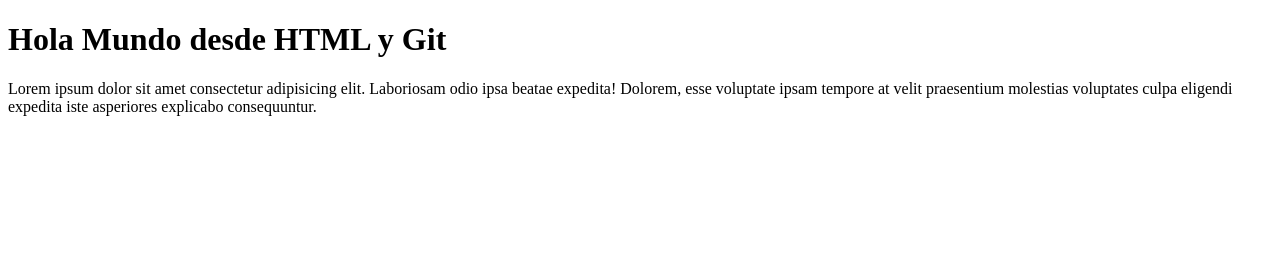
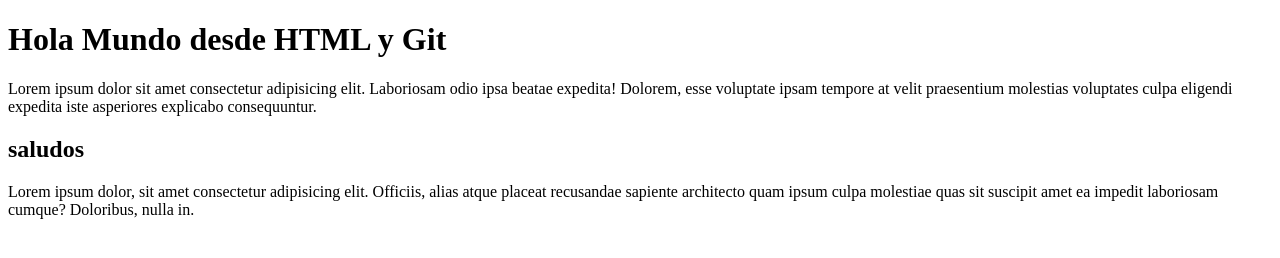
Before and after one commit to rafaelmaldonad/AnalizadorTokens, a plain HTML site: page index.html in a window 1280 px wide. Drawn offline with Linux system fonts and the light colour scheme.

Commit message:
modificacion extra

```diff
--- a/index.html
+++ b/index.html
@@ -9,5 +9,8 @@
 <body>
   <h1>Hola Mundo desde HTML y Git</h1>
   <p>Lorem ipsum dolor sit amet consectetur adipisicing elit. Laboriosam odio ipsa beatae expedita! Dolorem, esse voluptate ipsam tempore at velit praesentium molestias voluptates culpa eligendi expedita iste asperiores explicabo consequuntur.</p>
+
+  <h2>saludos</h2>
+  <p>Lorem ipsum dolor, sit amet consectetur adipisicing elit. Officiis, alias atque placeat recusandae sapiente architecto quam ipsum culpa molestiae quas sit suscipit amet ea impedit laboriosam cumque? Doloribus, nulla in.</p>
 </body>
 </html>
```
